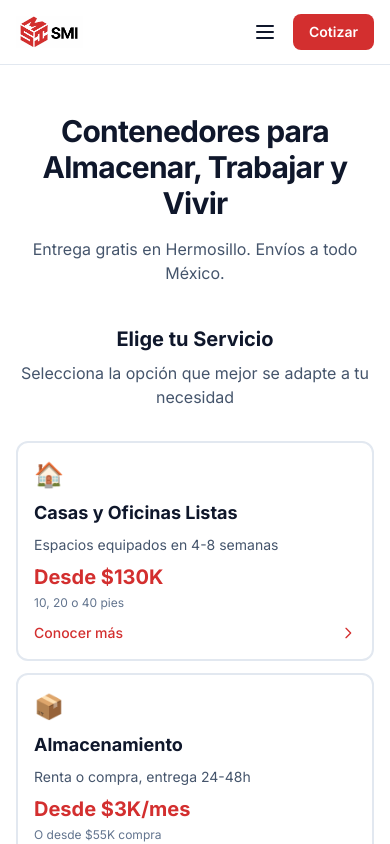
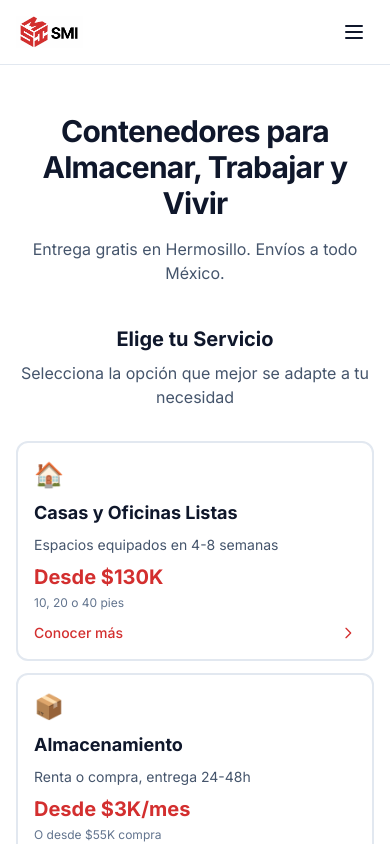
Before and after one commit to stevetrabajos0/smi-contenedores, a Next.js app: page / in a window 390 px wide. Shown: the top 844 px of the page. Built offline with nearby package versions, Linux system fonts and the light colour scheme.

Commit message:
fix: ocultar botón Cotizar en navbar móvil

```diff
--- a/components/layout/Navbar.tsx
+++ b/components/layout/Navbar.tsx
@@ -140,7 +140,7 @@ export default function Navbar() {
             </button>
             <Link
               href="/cotizar"
-              className="bg-[#D32F2F] hover:bg-[#B71C1C] text-white px-4 py-2 rounded-lg font-semibold text-sm transition-colors"
+              className="hidden md:inline-flex bg-[#D32F2F] hover:bg-[#B71C1C] text-white px-4 py-2 rounded-lg font-semibold text-sm transition-colors"
             >
               Cotizar
             </Link>
```
